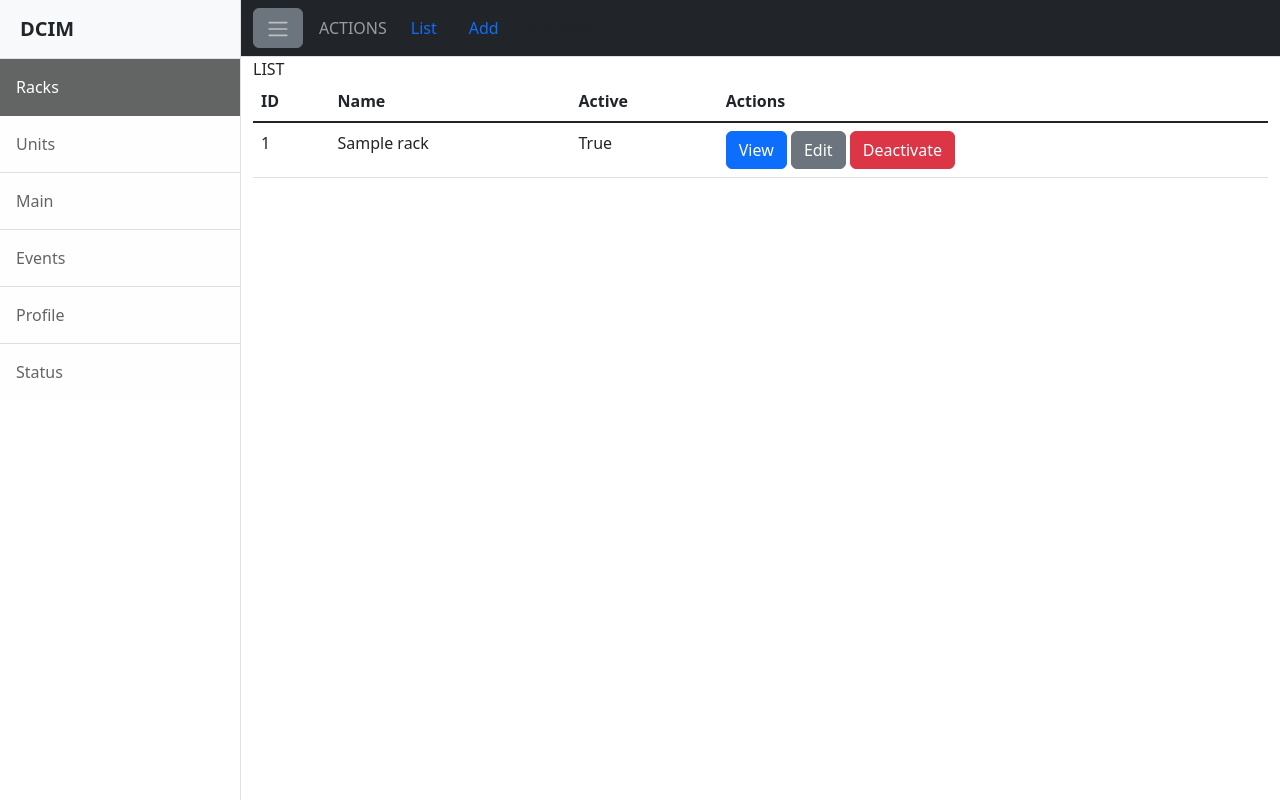
After one commit to Lagui-dev/Flask-DCIM, a Flask app: page /rack/list in a window 1280 px wide. The commit adds this page. Run offline with Flask 3, Linux system fonts and the light colour scheme; tables that the repository leaves empty hold one stand-in row (values such as "Sample post"); some libraries are stand-ins or nearby versions.

Commit message:
rack add/update

```diff
--- a/app/__init__.py
+++ b/app/__init__.py
@@ -1,7 +1,7 @@
 from flask import Flask
 from flask_migrate import Migrate
 from flask_sqlalchemy import SQLAlchemy
-
+from flask_bootstrap import Bootstrap5
 from config import Config
 
 db = SQLAlchemy()
@@ -9,6 +9,7 @@ migrate = Migrate()
 def create_app(config_class=Config):
     app = Flask(__name__)
     app.config.from_object(config_class)
+    bootstrap = Bootstrap5(app)
     db.init_app(app)
     migrate.init_app(app, db)
 
--- a/app/rack/rack.py
+++ b/app/rack/rack.py
@@ -1,5 +1,9 @@
-from flask import render_template
+from flask import render_template, flash, redirect, url_for
 from flask import Blueprint
+
+from app import db
+from app.rack.forms import CreateRackForm, EditRackForm
+from models import Rack
 
 rack = Blueprint('rack_bp', __name__, template_folder='templates', static_folder='static')
 
@@ -7,5 +11,48 @@ rack = Blueprint('rack_bp', __name__, template_folder='templates', static_folder
 @rack.route('/', methods=['GET'])
 @rack.route('/index', methods=['GET'])
 def index():
-    print('rack ')
-    return render_template('rack/index.html', activeRack='active')
+    return render_template('rack/index.html', title="Racks", activeRack='active')
+
+@rack.route('/list', methods=['GET'])
+def list():
+    racks = Rack.query.all()
+    return render_template('rack/list.html', title='Racks', racks=racks, activeRack='active')
+
+@rack.route('/add', methods=['GET', 'POST'])
+def addRack():
+    form = CreateRackForm()
+    if form.validate_on_submit():
+        rack = Rack(name = form.name.data)
+        db.session.add(rack)
+        db.session.commit()
+        flash('Rack added!')
+        return redirect(url_for('rack_bp.list'))
+    return render_template('rack/edit.html', title='Racks', form=form)
+
+@rack.route('/edit/<int:rack_id>', methods=['GET', 'POST'])
+def editRack(rack_id):
+    rack = Rack.query.get_or_404(rack_id)
+    form = EditRackForm(obj=rack)
+    if form.validate_on_submit():
+        form.populate_obj(rack)
+        db.session.add(rack)
+        db.session.commit()
+        flash('Rack edited!')
+        return redirect(url_for('rack_bp.list'))
+    return render_template('rack/edit.html', title='Racks', form=form)
+
+@rack.route('deactivate/<int:rack_id>', methods=('GET', 'POST'))
+def deactivateRack(rack_id):
+    rack = Rack.query.get_or_404(rack_id)
+    rack.active = False
+    db.session.commit()
+    flash('Rack deactivated')
+    return redirect(url_for('rack_bp.list'))
+
+@rack.route('toggle-activate/<int:rack_id>/toggle-active', methods=('GET', 'POST'))
+def toggleRackActivate(rack_id):
+    rack = Rack.query.get_or_404(rack_id)
+    rack.active = not rack.active
+    db.session.commit()
+    flash('Rack activated/deactivated')
+    return redirect(url_for('rack_bp.list'))
--- a/app/rack/templates/rack/index.html
+++ b/app/rack/templates/rack/index.html
@@ -1,16 +1,21 @@
 {% extends "base.html" %}
+
+
+{%  block subMenu %}
+                        <div class="collapse navbar-collapse nav nav-pills ms-2" id="navbarSupportedContent">
+{#                            <nav class="">#}
+                                    <a class="nav-link" href="/rack/list">List</a>
+                                    <a class="nav-link" href="/rack/add">Add</a
+                                    <a class="nav-link dropdown-toggle" id="navbarDropdown" href="#" role="button" data-bs-toggle="dropdown" aria-haspopup="true" aria-expanded="false">Dropdown</a>
+{#                            </nav>#}
+                        </div>
+{%  endblock %}
+
+
 {% block content %}
 
-<div class="container py-4 py-xl-5">
-    <div class="row gy-4 gy-md-0">
-        <div class="col-md-6 d-md-flex align-items-md-center">
-            <div style="max-width: 350px;">
-                <h2 class="text-uppercase fw-bold">Rack Page</h2>
-                <p class="my-3">Tincidunt laoreet leo, adipiscing taciti tempor. Primis senectus sapien, risus donec ad fusce augue interdum.</p>
-                <a class="btn btn-primary btn-lg me-2" role="button" href="#">Button</a>
-            </div>
-        </div>
-    </div>
+<div>
+DASHBOARD
 </div>
 
 {% endblock %}
--- /dev/null
+++ b/app/rack/templates/rack/list.html
@@ -0,0 +1,37 @@
+{% extends "rack/index.html" %}
+{% block content %}
+
+<div>
+LIST
+        <table class="table">
+            <thead>
+                <tr>
+                    <th>ID</th>
+                    <th>Name</th>
+                    <th>Active</th>
+                    <th>Actions</th>
+                </tr>
+            </thead>
+            <tbody>
+                {% for rack in racks %}
+                    <tr>
+                        <td>{{ rack.id }}</td>
+                        <td>{{ rack.name }}</td>
+                        <td>{{ rack.active }}</td>
+                        <td>
+                            <a href="{{ url_for('rack_bp.deactivateRack', rack_id=rack.id) }}" class="btn btn-primary">View</a>
+                            <a href="{{ url_for('rack_bp.editRack', rack_id=rack.id) }}" class="btn btn-secondary">Edit</a>
+                            <form method="POST" action="{{ url_for('rack_bp.toggleRackActivate', rack_id=rack.id) }}" style="display:inline;">
+                                <button type="submit" class="btn btn-danger">
+                                {{ 'Deactivate' if rack.active else 'Activate' }}
+              </button>
+            </form>
+
+                        </td>
+                    </tr>
+                {% endfor %}
+            </tbody>
+        </table>
+</div>
+
+{%  endblock %}
--- a/app/templates/base.html
+++ b/app/templates/base.html
@@ -39,28 +39,20 @@
             <!-- Page content wrapper-->
             <div id="page-content-wrapper">
                 <!-- Top navigation-->
-                <nav class="navbar navbar-expand-lg navbar-light bg-light border-bottom">
+                <nav class="navbar navbar-expand-lg navbar-dark bg-dark border-bottom ">
                     <div class="container-fluid">
-                        <button class="btn btn-primary" id="sidebarToggle">View/Hide</button>
+                        <button class="btn btn-secondary" id="sidebarToggle"><span class="navbar-toggler-icon"></span></button>
+                        <span class="navbar-text ms-3">ACTIONS</span>
                         <button class="navbar-toggler" type="button" data-bs-toggle="collapse" data-bs-target="#navbarSupportedContent" aria-controls="navbarSupportedContent" aria-expanded="false" aria-label="Toggle navigation"><span class="navbar-toggler-icon"></span></button>
-                        <div class="collapse navbar-collapse" id="navbarSupportedContent">
-                            <ul class="navbar-nav ms-auto mt-2 mt-lg-0">
-                                <li class="nav-item active"><a class="nav-link" href="#!">List</a></li>
-                                <li class="nav-item"><a class="nav-link" href="#!">Add</a></li>
-                                <li class="nav-item dropdown">
-                                    <a class="nav-link dropdown-toggle" id="navbarDropdown" href="#" role="button" data-bs-toggle="dropdown" aria-haspopup="true" aria-expanded="false">Dropdown</a>
-                                    <div class="dropdown-menu dropdown-menu-end" aria-labelledby="navbarDropdown">
-                                        <a class="dropdown-item" href="#!">Action</a>
-                                        <a class="dropdown-item" href="#!">Another action</a>
-                                        <div class="dropdown-divider"></div>
-                                        <a class="dropdown-item" href="#!">Something else here</a>
-                                    </div>
-                                </li>
-                            </ul>
-                        </div>
+
+                        {% block subMenu %}{% endblock %}
+
                     </div>
                 </nav>
                 <!-- Page content-->
+                <div class="container-fluid">
+                    {% block content %}{% endblock %}
+                </div>
                 <div class="container-fluid">
                     {% with messages = get_flashed_messages() %}
                         {% if messages %}
@@ -69,7 +61,6 @@
                             {% endfor %}
                         {% endif %}
                     {% endwith %}
-                    {% block content %}{% endblock %}
                 </div>
             </div>
         </div>
--- a/config.py
+++ b/config.py
@@ -5,6 +5,6 @@ basedir = os.path.abspath(os.path.dirname(__file__))
 load_dotenv(os.path.join(basedir, '.env'))
 
 class Config:
-    SECRET_KEY = os.environ.get('SECRET_KEY') or 'you-will-never'
+    SECRET_KEY = os.environ.get('SECRET_KEY') or 'you-will-never-die'
     SQLALCHEMY_DATABASE_URI = os.environ.get('DATABASE_URL') or 'sqlite:///' + os.path.join(basedir, 'app.db')
     DEBUG = True
```
Also changed, not shown: app/rack/forms.py (added, +27 -0 lines), app/rack/templates/rack/edit.html (added, +11 -0 lines), models.py (+7 -6 lines), 1 other file.
